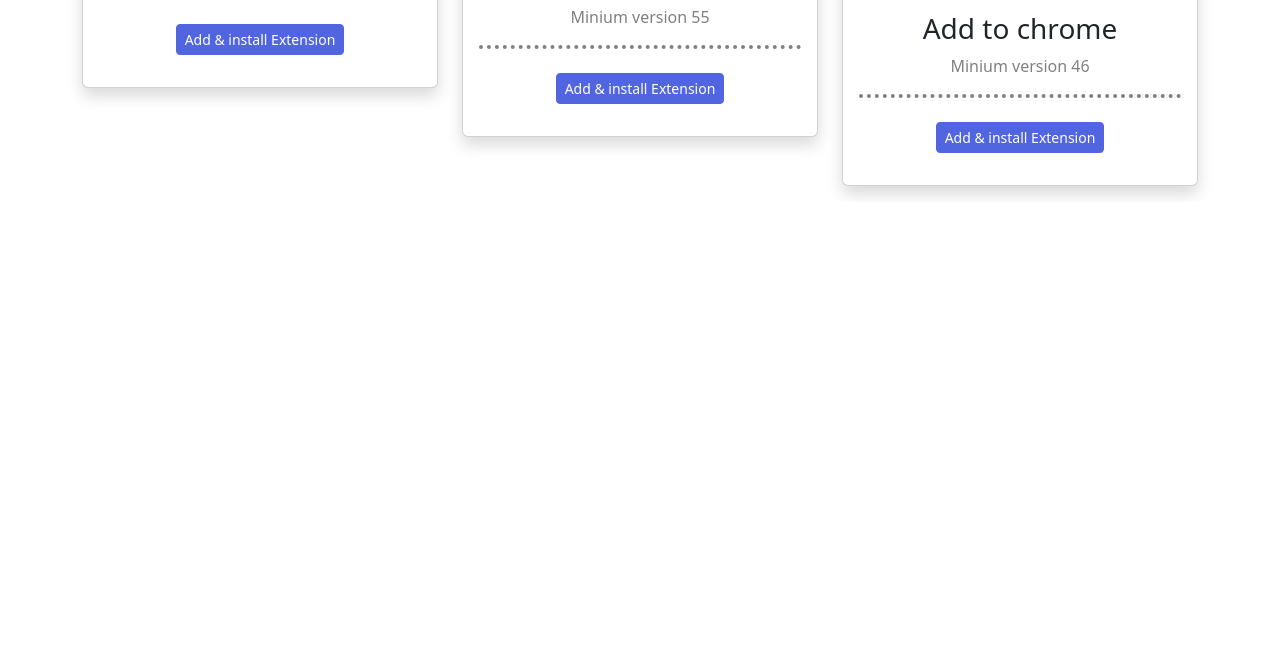
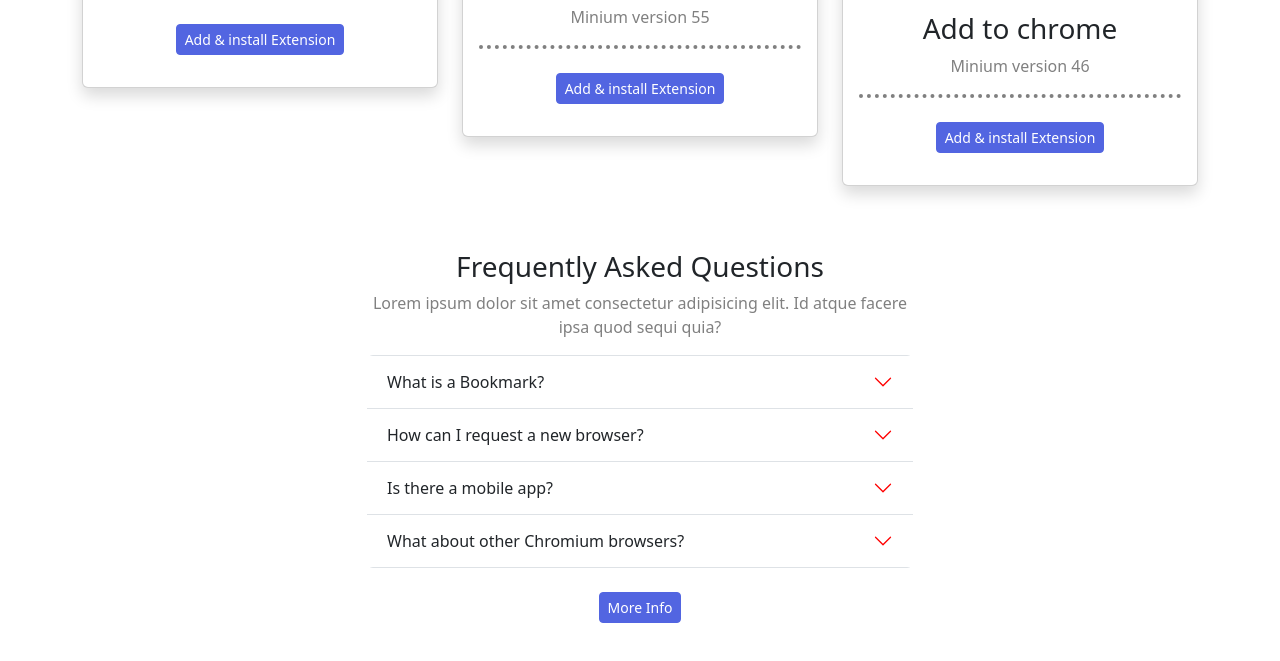
Before and after one commit to SergiDescayre/tascaS1_2, a website: page index.html in a window 1280 px wide. Shown: the part 1616-2277 px from the top of the page. Before the commit the page ends 1818 px from the top, so only its background shows below. Drawn offline with nearby package versions, Linux system fonts and the light colour scheme.

Commit message:
exercici 4

```diff
--- a/index.html
+++ b/index.html
@@ -80,11 +80,14 @@
                         <div class="container">
                             <div class="row my-4 align-items-center">
                                 <div class="col-sm-12 col-md-12 col-lg-6 col-xl-6">
-                                    <img src="./Imagenes/illustration-features-tab-1.svg" class="img-fluid" alt="features1">
+                                    <img src="./Imagenes/illustration-features-tab-1.svg" class="img-fluid"
+                                        alt="features1">
                                 </div>
                                 <div class="col-sm-12 col-md-12 col-lg-6 col-xl-6 text-center text-lg-start mt-5">
                                     <h3>Bookmark in one click</h3>
-                                    <p class="my-4">Lorem, ipsum dolor sit amet consectetur adipisicing elit. Corporis iusto iure maxime tempora libero quas. Perspiciatis asperiores pariatur, dicta non beatae sequi! Incidunt, facere sapiente.</p>
+                                    <p class="my-4">Lorem, ipsum dolor sit amet consectetur adipisicing elit. Corporis
+                                        iusto iure maxime tempora libero quas. Perspiciatis asperiores pariatur, dicta
+                                        non beatae sequi! Incidunt, facere sapiente.</p>
                                     <button class="btn btn-primari btn-sm">More Info</button>
                                 </div>
                             </div>
@@ -97,7 +100,8 @@
         </div>
         <div class="row mx-auto text-center m-5 col-lg-10 col-xl-10">
             <h3>Download the extension</h3>
-                <p class="">Lorem, ipsum dolor sit amet consectetur adipisicing elit. Corporis iusto iure maxime tempora libero quas. Perspiciatis asperiores pariatur, dicta non beatae sequi! Incidunt, facere sapiente.</p>
+            <p class="">Lorem, ipsum dolor sit amet consectetur adipisicing elit. Corporis iusto iure maxime tempora
+                libero quas. Perspiciatis asperiores pariatur, dicta non beatae sequi! Incidunt, facere sapiente.</p>
         </div>
         <div class="row text-center container-cards">
             <div class="col align-self-start col-sm-12 col-md-6 col-lg-4 col-xl-4">
@@ -140,6 +144,75 @@
                 </div>
             </div>
         </div>
+        <div class="row text-center my-5">
+            <div class="col-sm-12 col-md-12 col-lg-6 col-xl-6 mx-auto">
+                <h3>Frequently Asked Questions</h3>
+                <p>Lorem ipsum dolor sit amet consectetur adipisicing elit. Id atque facere ipsa quod sequi quia?</p>
+                <div class="accordion" id="askAcordion">
+                    <div class="accordion-item">
+                        <h2 class="accordion-header">
+                            <button class="accordion-button collapsed" type="button" data-bs-toggle="collapse"
+                                data-bs-target="#collapseOne" aria-expanded="false" aria-controls="collapseOne">
+                                What is a Bookmark?
+                            </button>
+                        </h2>
+                        <div id="collapseOne" class="accordion-collapse collapse" data-bs-parent="#askAcordion">
+                            <div class="accordion-body">
+                                <p class="text-start">Lorem ipsum dolor sit amet consectetur adipisicing elit. Neque
+                                    quidem eveniet dolorum labore maiores accusamus dolorem molestias quisquam
+                                    voluptatum ducimus?</p>
+                            </div>
+                        </div>
+                    </div>
+                    <div class="accordion-item">
+                        <h2 class="accordion-header">
+                            <button class="accordion-button collapsed" type="button" data-bs-toggle="collapse"
+                                data-bs-target="#collapseTwo" aria-expanded="false" aria-controls="collapseTwo">
+                                How can I request a new browser?
+                            </button>
+                        </h2>
+                        <div id="collapseTwo" class="accordion-collapse collapse" data-bs-parent="#askAcordion">
+                            <div class="accordion-body">
+                                <p class="text-start">Lorem ipsum dolor sit amet consectetur adipisicing elit. Neque
+                                    quidem eveniet dolorum labore maiores accusamus dolorem molestias quisquam
+                                    voluptatum ducimus?</p>
+                            </div>
+                        </div>
+                    </div>
+                    <div class="accordion-item">
+                        <h2 class="accordion-header">
+                            <button class="accordion-button collapsed" type="button" data-bs-toggle="collapse"
+                                data-bs-target="#collapseThree" aria-expanded="false" aria-controls="collapseThree">
+                                Is there a mobile app?
+                            </button>
+                        </h2>
+                        <div id="collapseThree" class="accordion-collapse collapse" data-bs-parent="#askAcordion">
+                            <div class="accordion-body">
+                                <p class="text-start">Lorem ipsum dolor sit amet consectetur adipisicing elit. Neque
+                                    quidem eveniet dolorum labore maiores accusamus dolorem molestias quisquam
+                                    voluptatum ducimus?</p>
+                            </div>
+                        </div>
+                    </div>
+                    <div class="accordion-item">
+                        <h2 class="accordion-header">
+                            <button class="accordion-button collapsed" type="button" data-bs-toggle="collapse"
+                                data-bs-target="#collapseFour" aria-expanded="false" aria-controls="collapseFour">
+                                What about other Chromium browsers?
+                            </button>
+                        </h2>
+                        <div id="collapseFour" class="accordion-collapse collapse" data-bs-parent="#askAcordion">
+                            <div class="accordion-body">
+                                <p class="text-start">Lorem ipsum dolor sit amet consectetur adipisicing elit. Neque
+                                    quidem eveniet dolorum labore maiores accusamus dolorem molestias quisquam
+                                    voluptatum ducimus?</p>
+                            </div>
+                        </div>
+                    </div>
+                </div>
+                <button class="btn btn-primari btn-sm mt-4">More Info</button>
+            </div>
+        </div>
     </div>
     <script src="./node_modules/bootstrap/dist/js/bootstrap.min.js"></script>
 </body>
--- a/style.scss
+++ b/style.scss
@@ -23,8 +23,26 @@ p{
     color:black;
     font-weight: bold;
   }
+}
+
+#askAcordion{
+
+  .accordion-item{
+    border-left: none;
+    border-right: none;
+  }
+
+  .accordion-item:first-of-type .accordion-button {
+    border-top-right-radius: 0;
+    border-top-left-radius: 0;
+  }
+  .accordion-item:last-of-type .accordion-button {
+    border-bottom-right-radius: 0;
+    border-bottom-left-radius: 0;
+  }
 
 }
+
 .container-cards{
   min-height: 500px;
 }
```
Also changed, not shown: Imagenes/arrow.svg (added), style.css, 1 other file. Lines whose indentation alone changed are shown as unchanged.
